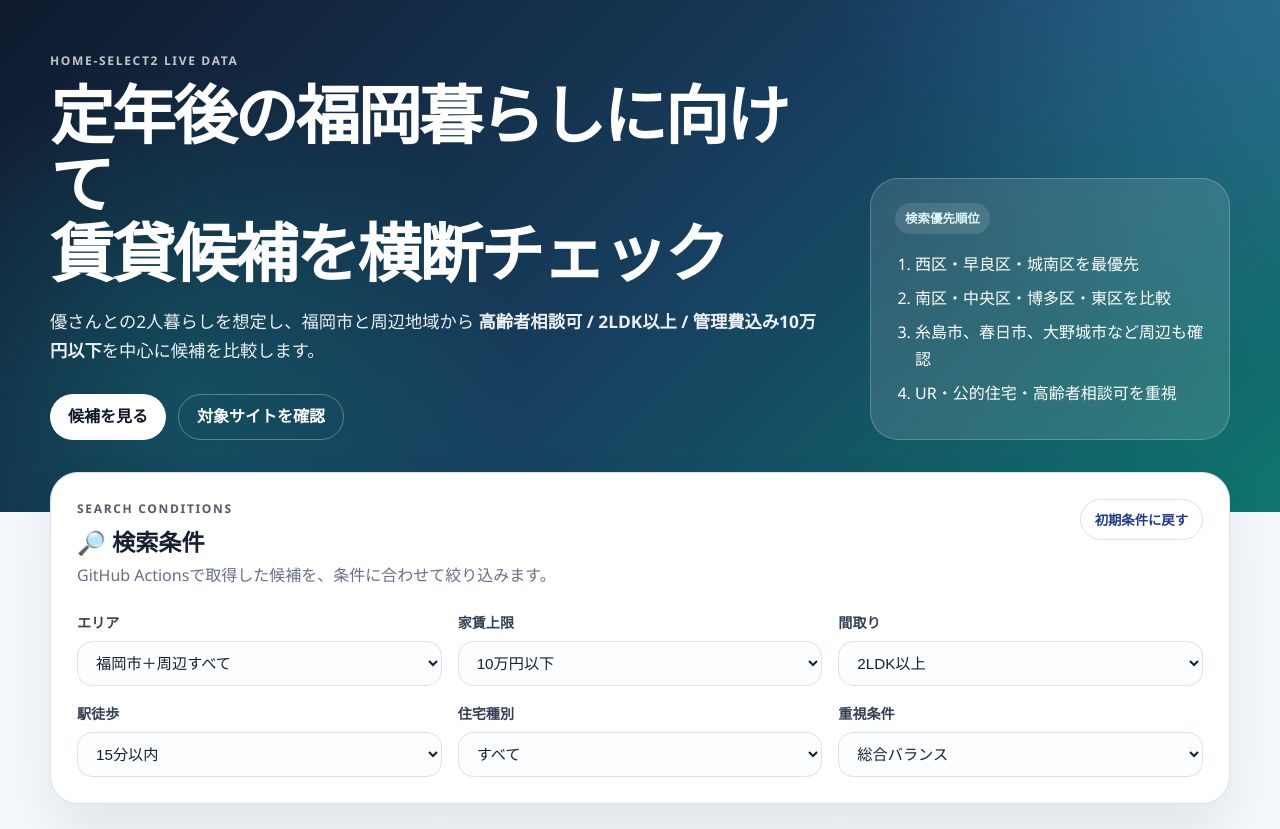
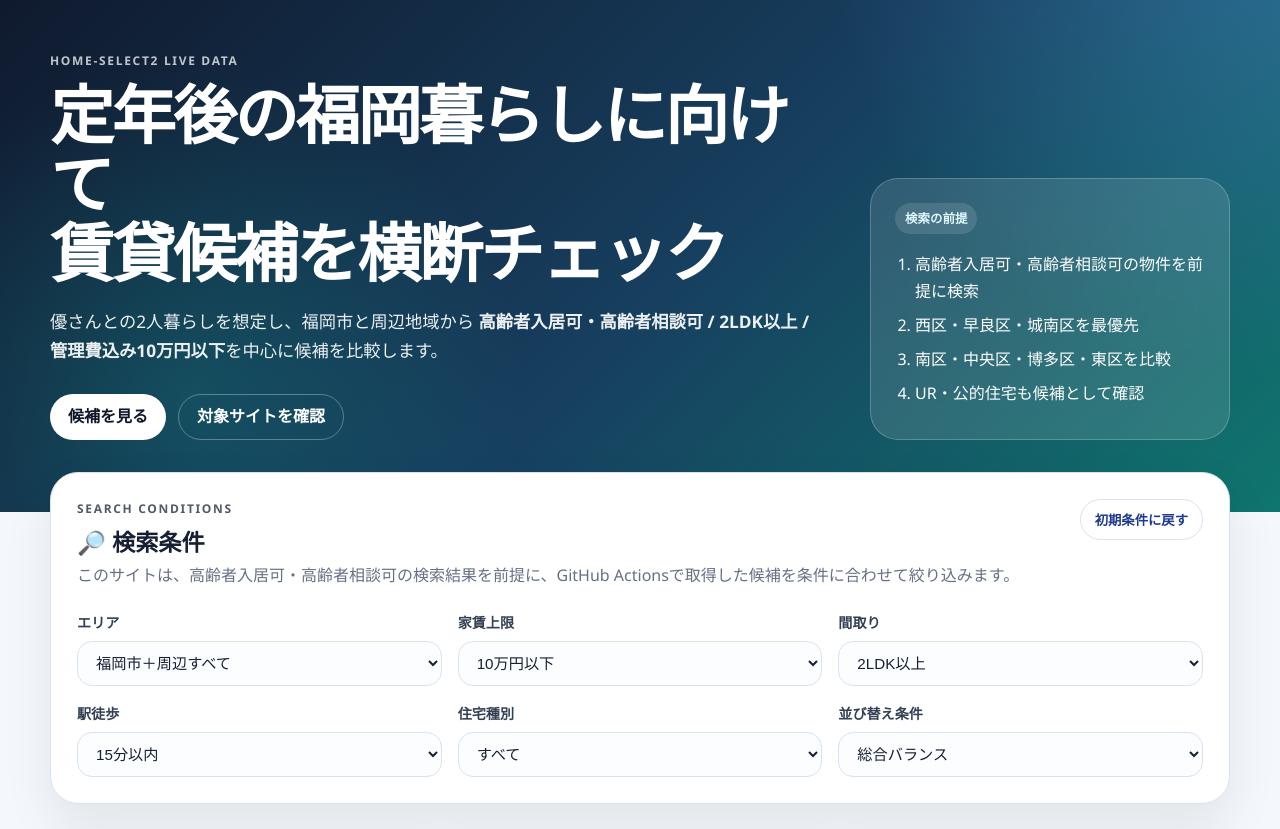
Before and after one commit to horiken7/home-select2, a website: page index.html in a window 1280 px wide. Shown: the part 70-899 px from the top of the page. Drawn offline with Linux system fonts and the light colour scheme.

Commit message:
Make senior eligibility a site premise

```diff
--- a/index.html
+++ b/index.html
@@ -28,7 +28,7 @@
         <h1>定年後の福岡暮らしに向けて<br />賃貸候補を横断チェック</h1>
         <p class="lead">
           優さんとの2人暮らしを想定し、福岡市と周辺地域から
-          <strong>高齢者相談可 / 2LDK以上 / 管理費込み10万円以下</strong>を中心に候補を比較します。
+          <strong>高齢者入居可・高齢者相談可 / 2LDK以上 / 管理費込み10万円以下</strong>を中心に候補を比較します。
         </p>
         <div class="hero-actions">
           <a class="primary-link" href="#results">候補を見る</a>
@@ -36,12 +36,12 @@
         </div>
       </div>
       <aside class="hero-card">
-        <span class="label">検索優先順位</span>
+        <span class="label">検索の前提</span>
         <ol>
+          <li>高齢者入居可・高齢者相談可の物件を前提に検索</li>
           <li>西区・早良区・城南区を最優先</li>
           <li>南区・中央区・博多区・東区を比較</li>
-          <li>糸島市、春日市、大野城市など周辺も確認</li>
-          <li>UR・公的住宅・高齢者相談可を重視</li>
+          <li>UR・公的住宅も候補として確認</li>
         </ol>
       </aside>
     </section>
@@ -53,7 +53,7 @@
         <div>
           <p class="eyebrow">search conditions</p>
           <h2>🔎 検索条件</h2>
-          <p class="muted">GitHub Actionsで取得した候補を、条件に合わせて絞り込みます。</p>
+          <p class="muted">このサイトは、高齢者入居可・高齢者相談可の検索結果を前提に、GitHub Actionsで取得した候補を条件に合わせて絞り込みます。</p>
         </div>
         <button id="resetButton" class="ghost-button" type="button">初期条件に戻す</button>
       </div>
@@ -102,12 +102,12 @@
           </select>
         </label>
         <label>
-          重視条件
+          並び替え条件
           <select id="priorityFilter">
             <option value="balanced">総合バランス</option>
-            <option value="senior">高齢者相談可を重視</option>
             <option value="initialCost">初期費用を重視</option>
             <option value="access">生活利便性を重視</option>
+            <option value="public">UR・公的住宅を重視</option>
           </select>
         </label>
       </form>
@@ -133,7 +133,7 @@
         <div>
           <p class="eyebrow">linked result cards</p>
           <h2>🏘️ 候補物件・検索導線</h2>
-          <p class="muted">画像、物件名、住所、サイト名、ボタンはすべてリンク付きです。画像はタップで原寸表示できます。</p>
+          <p class="muted">候補カードは高齢者入居可・高齢者相談可の検索結果を前提に表示します。画像はタップで原寸表示できます。</p>
         </div>
         <span class="updated">データ更新日：2026-07-06</span>
       </div>
@@ -145,7 +145,7 @@
         <div>
           <p class="eyebrow">target websites</p>
           <h2>🌐 横断検索対象サイト</h2>
-          <p class="muted">各サイトの検索結果ページも確認できます。候補カードは、取得できた個別物件リンクを優先表示します。</p>
+          <p class="muted">高齢者向け・高齢者相談可・高齢者入居可の検索ページを対象にしています。URは公的賃貸候補として比較対象に含めます。</p>
         </div>
       </div>
       <div id="sourceLinks" class="source-grid"></div>
```
